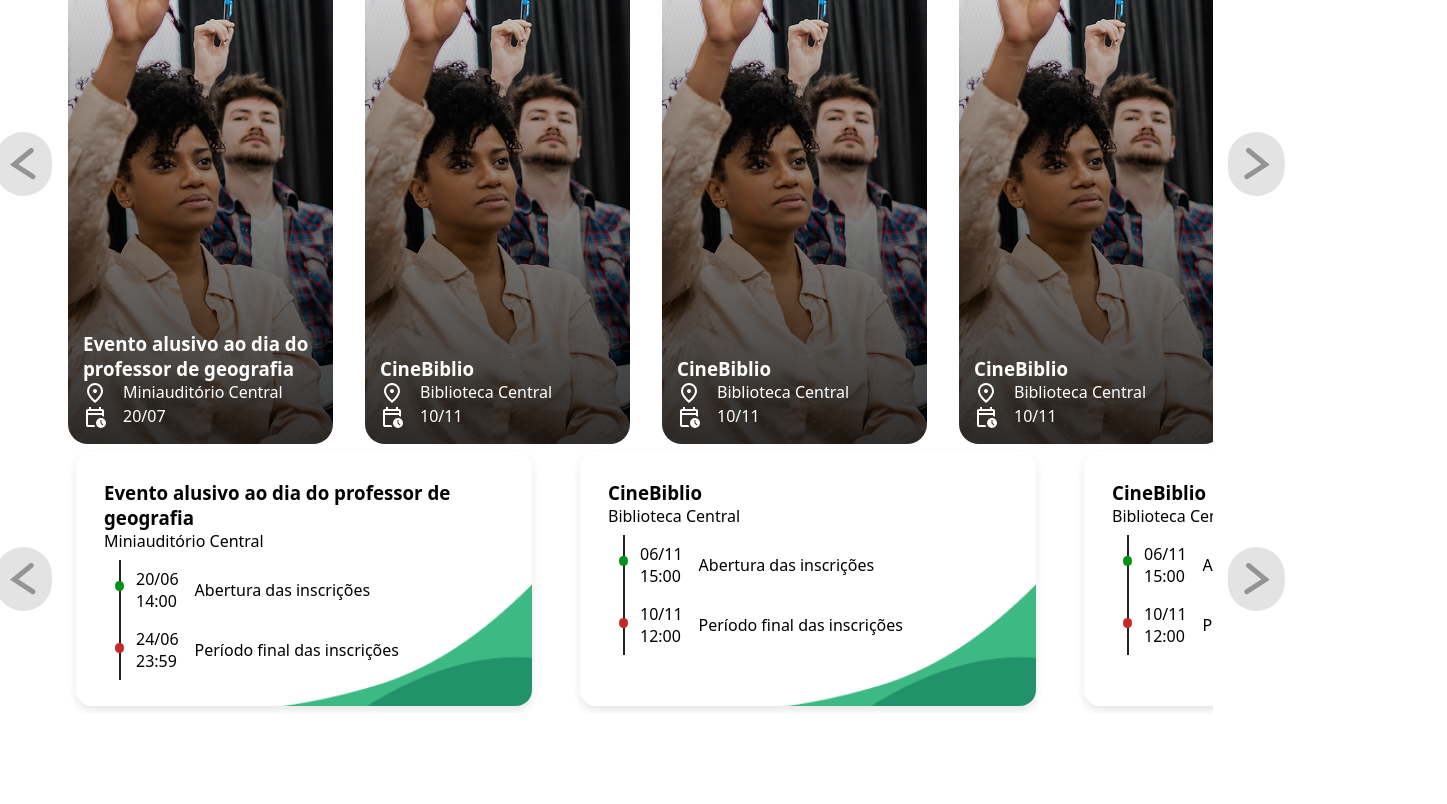
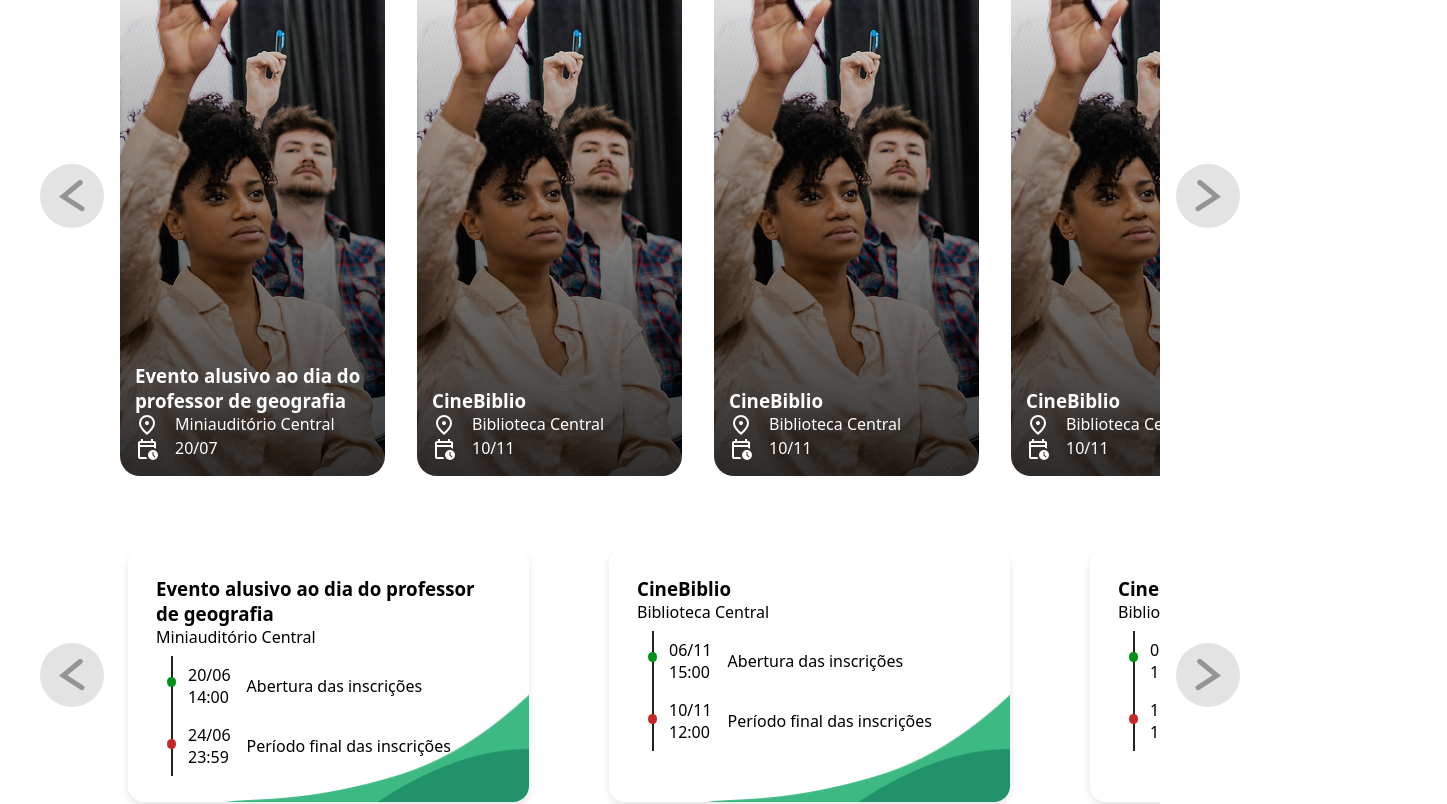
Before and after one commit to CSA-Centro-de-Solucoes-Aplicadas/Agenda-CNAT, a Vue app in the folder vue-project/: page / in a window 1280 px wide. Shown: the part 180-984 px from the top of the page, 1447 px wide, since content can reach past the window. Before the commit the page ends 894 px from the top, so only its background shows below. Built offline with nearby package versions, Linux system fonts and the light colour scheme; the HTML template or start-up script is replaced by a standard one.

Commit message:
Fluidez do carrossel

```diff
--- a/vue-project/src/App.vue
+++ b/vue-project/src/App.vue
@@ -12,6 +12,66 @@ const eventos = [
       { data: '20/06', hora: '14:00', descricao: 'Abertura das inscrições' },
       { data: '20/07', hora: '12:00', descricao: 'Inicio do evento' },
       { data: '24/06', hora: '23:59', descricao: 'Período final das inscrições' },
+    ],
+  },
+  {
+    titulo: 'CineBiblio',
+    local: 'Biblioteca Central',
+    categoria: 'Cultura',
+    datas: [
+      { data: '06/11', hora: '15:00', descricao: 'Abertura das inscrições' },
+      { data: '10/11', hora: '09:00', descricao: 'Início do evento' },
+      { data: '10/11', hora: '12:00', descricao: 'Período final das inscrições' },
+    ],
+  },
+  {
+    titulo: 'CineBiblio',
+    local: 'Biblioteca Central',
+    categoria: 'Cultura',
+    datas: [
+      { data: '06/11', hora: '15:00', descricao: 'Abertura das inscrições' },
+      { data: '10/11', hora: '09:00', descricao: 'Início do evento' },
+      { data: '10/11', hora: '12:00', descricao: 'Período final das inscrições' },
+    ],
+  },
+  {
+    titulo: 'CineBiblio',
+    local: 'Biblioteca Central',
+    categoria: 'Cultura',
+    datas: [
+      { data: '06/11', hora: '15:00', descricao: 'Abertura das inscrições' },
+      { data: '10/11', hora: '09:00', descricao: 'Início do evento' },
+      { data: '10/11', hora: '12:00', descricao: 'Período final das inscrições' },
+    ],
+  },
+  {
+    titulo: 'CineBiblio',
+    local: 'Biblioteca Central',
+    categoria: 'Cultura',
+    datas: [
+      { data: '06/11', hora: '15:00', descricao: 'Abertura das inscrições' },
+      { data: '10/11', hora: '09:00', descricao: 'Início do evento' },
+      { data: '10/11', hora: '12:00', descricao: 'Período final das inscrições' },
+    ],
+  },
+  {
+    titulo: 'CineBiblio',
+    local: 'Biblioteca Central',
+    categoria: 'Cultura',
+    datas: [
+      { data: '06/11', hora: '15:00', descricao: 'Abertura das inscrições' },
+      { data: '10/11', hora: '09:00', descricao: 'Início do evento' },
+      { data: '10/11', hora: '12:00', descricao: 'Período final das inscrições' },
+    ],
+  },
+  {
+    titulo: 'CineBiblio',
+    local: 'Biblioteca Central',
+    categoria: 'Cultura',
+    datas: [
+      { data: '06/11', hora: '15:00', descricao: 'Abertura das inscrições' },
+      { data: '10/11', hora: '09:00', descricao: 'Início do evento' },
+      { data: '10/11', hora: '12:00', descricao: 'Período final das inscrições' },
     ],
   },
   {
--- a/vue-project/src/componentes/ButtonSeta.vue
+++ b/vue-project/src/componentes/ButtonSeta.vue
@@ -8,6 +8,8 @@ button {
   border: none;
   color: black;
   text-align: center;
+  height: 50px;
+  aspect-ratio: 1/1;
   text-decoration: none;
   font-size: 4rem;
   width: 4rem;
--- a/vue-project/src/componentes/CardInscricao.vue
+++ b/vue-project/src/componentes/CardInscricao.vue
@@ -34,7 +34,7 @@ const props = defineProps({
   background-image: url('@/assets/images/illustrations/CardInscricoes_background.png');
   background-size: cover;
   background-position: center;
-  max-width: 400px;
+  max-width: 345px;
   width: 100%;
   border-radius: 16px;
   padding: 28px 28px 18px 28px;
--- a/vue-project/src/componentes/Carrossel.vue
+++ b/vue-project/src/componentes/Carrossel.vue
@@ -1,7 +1,8 @@
 <script setup>
 import CardDestaque from './CardDestaque.vue'
 import ButtonSeta from './ButtonSeta.vue'
-import { ref, onMounted, nextTick } from 'vue'
+import { ref, onMounted, nextTick, computed } from 'vue'
+import CardInscricao from './CardInscricao.vue'
 const props = defineProps({
   itens: Array,
   component: Object,
@@ -11,6 +12,7 @@ const viewport = ref(null)
 const slides = ref([])
 const currentIndex = ref(0)
 const slideWidth = ref(0)
+const emphasisIndex = ref(1)
 
 onMounted(async () => {
   await nextTick()
@@ -19,44 +21,47 @@ onMounted(async () => {
     slideWidth.value = slides.value[0].clientWidth
   }
 })
+const slideSize = computed(() => {
+  if (props.component === CardDestaque) {
+    return slideWidth.value * 3           // anda 1 card
+  } else if (props.component === CardInscricao) {
+    return slideWidth.value         // anda 3 cards
+  }
+  return slideWidth.value
+})
 
 function proximo() {
   if (currentIndex.value < props.itens.length - 1) {
-    currentIndex.value++
+    currentIndex.value =
+      (currentIndex.value + 1) % props.itens.length
+    emphasisIndex.value++
   }
 }
 
 function anterior() {
   if (currentIndex.value > 0) {
     currentIndex.value--
+    emphasisIndex.value--
   }
 }
 </script>
 <template>
   <div class="carrossel">
-    <ButtonSeta
-      class="seta esquerda"
-      @click="anterior"
-      :disabled="!loop && currentIndex === 0"
-    ></ButtonSeta>
+    <ButtonSeta class="seta esquerda" @click="anterior" :disabled="!loop && currentIndex === 0"></ButtonSeta>
     <div class="viewport" ref="viewport">
-      <div
-        class="itens"
-        ref="container"
-        :style="{
-          transform: `translateX(-${currentIndex * slideWidth * 3}px)`,
-        }"
-      >
-        <component v-for="(item, i) in itens" :key="i" :is="component" :item="item" />
+      <div class="itens"
+        :class="{ ItensInscricao: props.component === CardInscricao, ItensDestaque: props.component === CardDestaque }, Itens"
+        ref="container" :style="{
+          transform: `translateX(-${currentIndex * slideSize}px)`,
+        }">
+        <component v-for="(item, i) in itens" :key="i" :is="component" :item="item" :class="{
+          emphasis: props.component === CardInscricao && i === emphasisIndex
+        }" />
       </div>
     </div>
 
-    <ButtonSeta
-      class="seta direita"
-      @click="proximo"
-      :disabled="!loop && currentIndex === itens.length - 1"
-      style="transform: scaleX(-1)"
-    ></ButtonSeta>
+    <ButtonSeta class="seta direita" @click="proximo" :disabled="!loop && currentIndex === itens.length - 1"
+      style="transform: scaleX(-1)"></ButtonSeta>
   </div>
 </template>
 <style scoped>
@@ -65,25 +70,47 @@ function anterior() {
   align-items: center;
   position: relative;
   gap: 1rem;
-  width: 80%;
+  max-width: 1200px;
   overflow: hidden;
   margin: auto;
 }
+
 .viewport {
   overflow: hidden;
   width: 100%;
   will-change: transform;
 }
+
 .itens {
   display: flex;
-  transition: transform 0.6s ease; /* suaviza a passagem */
+  transition: transform 0.6s ease;
+  /* suaviza a passagem */
   gap: 2rem;
+  padding: 2rem 0rem;
 }
+
+.ItensInscricao {
+  padding: 2rem 0rem 2rem 0rem;
+  gap: 4rem;
+}
+
 .itens::-webkit-scrollbar {
   display: none;
 }
-.itens > * {
+
+.itens>* {
   scroll-snap-align: start;
-  flex: 0 0 auto; /* ocupa 100% da largura da viewport */
+  flex: 0 0 auto;
+  /* ocupa 100% da largura da viewport */
 }
+
+.itens>*:hover {
+  transform: scale(1.05);
+  transition: transform 0.4s ease;
+}
+
+/* .emphasis {
+  transform: scale(1.2);
+  transition: transform 0.6s ease;
+  /* z-index: 2; deixa na frente */
 </style>
```
